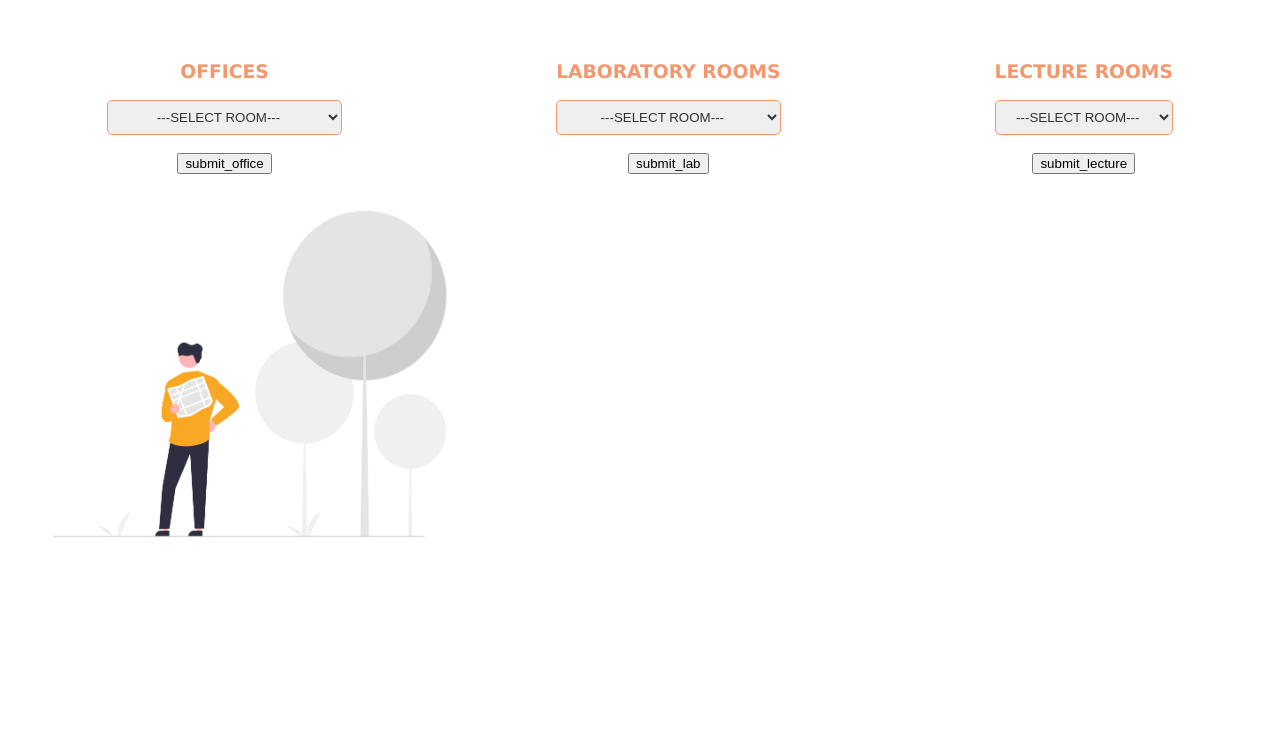
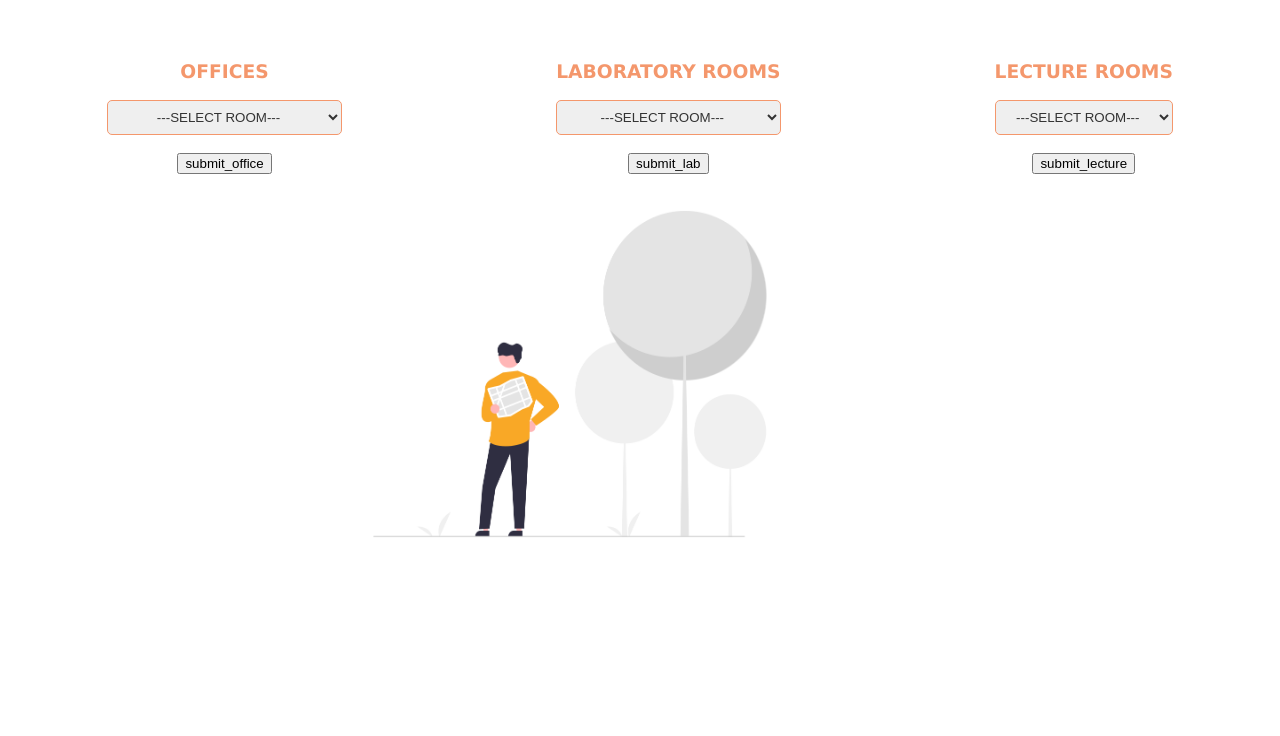
Before and after one commit to zjsan/Capstone-Project, a Flask app: page / in a window 1280 px wide. Shown: the part 954-1690 px from the top of the page. Run offline with Flask 3, Linux system fonts and the light colour scheme; parts of the project's set-up code (start-up, migrations or seed data) failed here and were passed over.

Commit message:
Update style.css

```diff
--- a/static/css/style.css
+++ b/static/css/style.css
@@ -130,6 +130,12 @@ li a:hover:not(.active)
 {
     background-color: #212a4b;
 }
+#imageforselect{
+    display: block;
+    margin-left: auto;
+    margin-right: auto;
+    width: 50%;
+}
 #selectroom
 {
     margin-top: 30rem;
```
